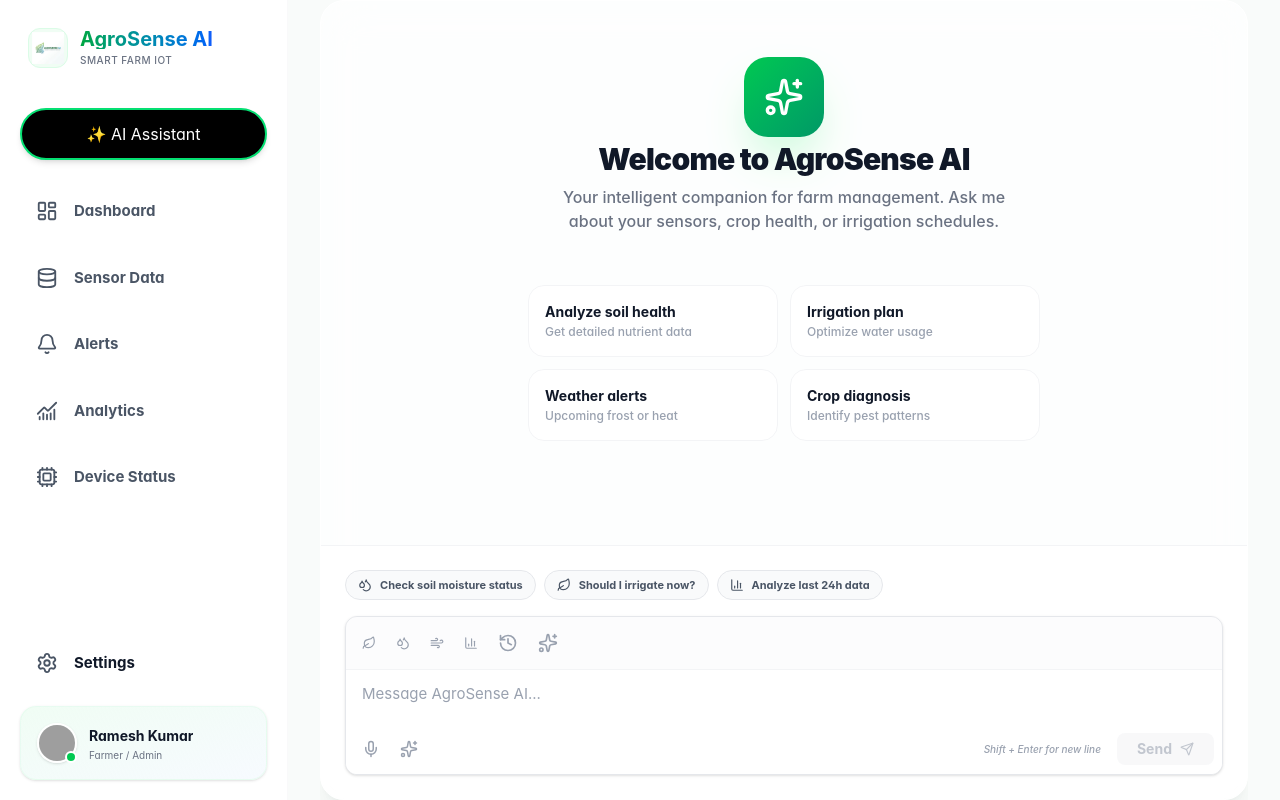
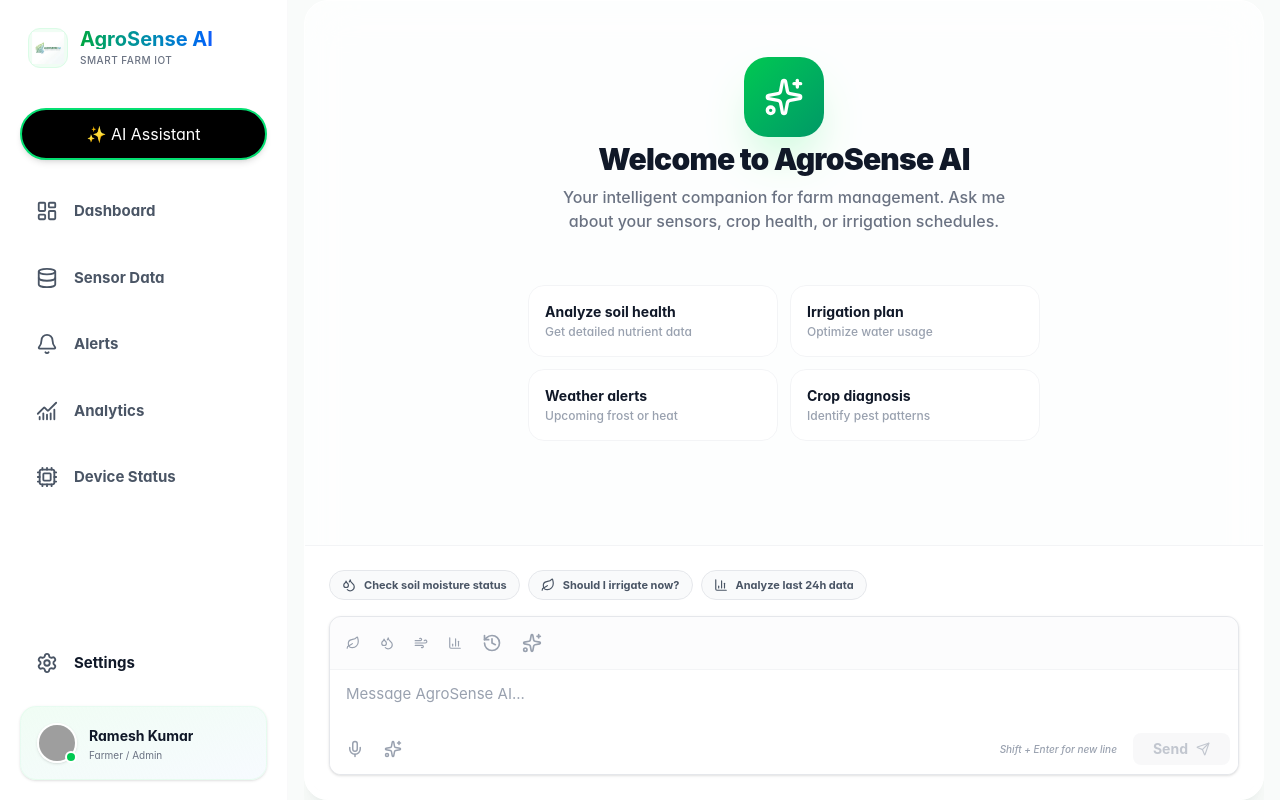
Before and after one commit to Harsh231075/minior-project-collage, a Next.js app in the folder client/: page /ai-assistant in a window 1280 px wide. Built offline with nearby package versions, Linux system fonts and the light colour scheme; grey boxes are pictures that could not be loaded.

Commit message:
fix issues

```diff
--- a/client/src/components/DashboardLayout.tsx
+++ b/client/src/components/DashboardLayout.tsx
@@ -29,8 +29,18 @@ export default function DashboardLayout({ children }: { children: React.ReactNod
         )}
 
         {/* Dashboard Content Container - Adjusted for AI Assistant Hub - No horizontal padding on mobile */}
-        <div className={`${isAIAssistant ? 'px-0 md:px-8 pb-0 pt-0' : 'px-4 md:px-8 pb-32 md:pb-10 pt-4 md:pt-6'} space-y-6`}>
-          <div className={`${isAIAssistant ? 'max-w-6xl' : 'max-w-7xl'} mx-auto w-full`}>
+        <div
+          className={`${isAIAssistant
+            ? 'h-full px-0 md:px-4 pb-0 pt-0'
+            : 'px-4 md:px-8 pb-32 md:pb-10 pt-4 md:pt-6'
+            } space-y-6`}
+        >
+          <div
+            className={`${isAIAssistant
+              ? 'w-full h-full max-w-none'
+              : 'max-w-7xl mx-auto w-full'
+              }`}
+          >
             {children}
           </div>
         </div>
```
